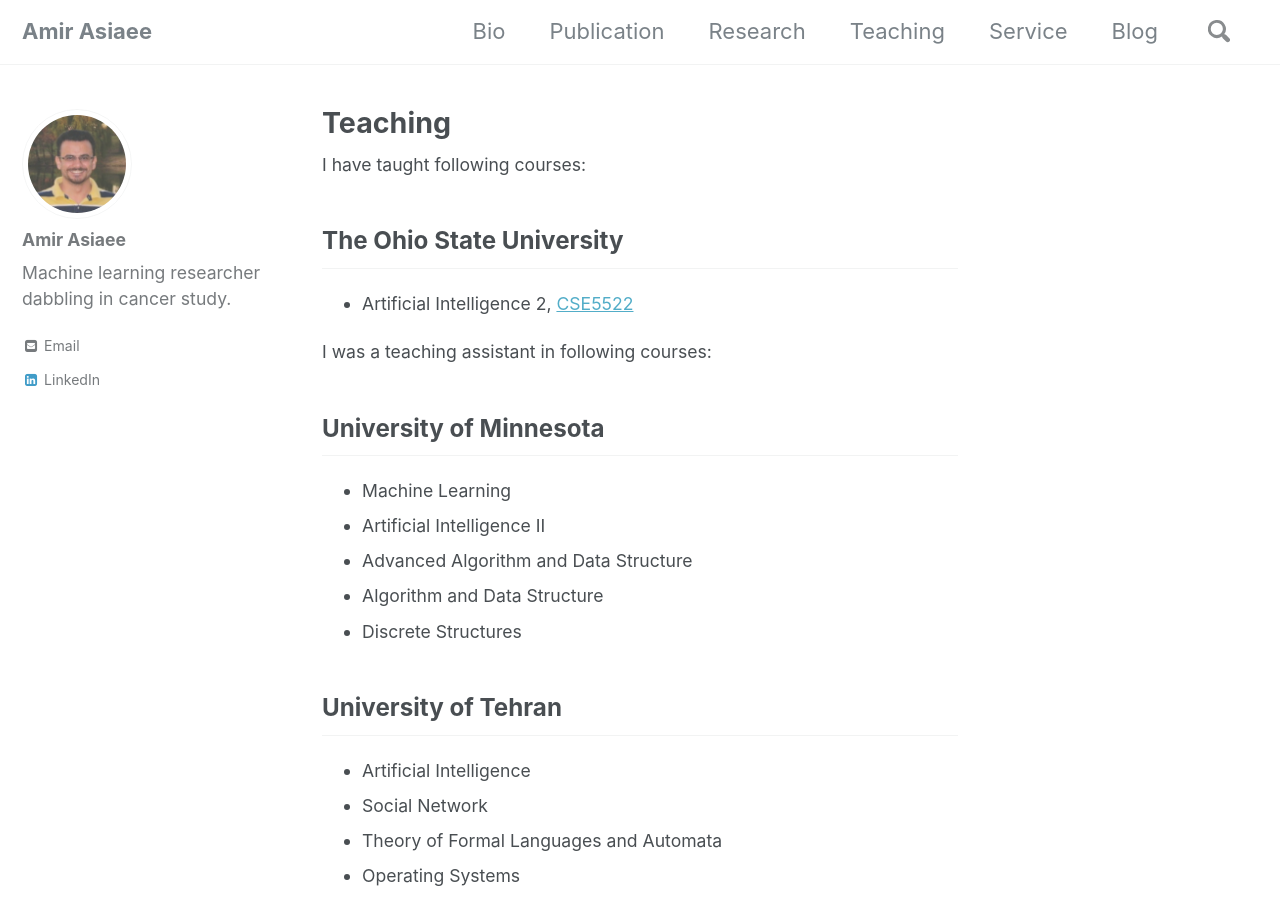
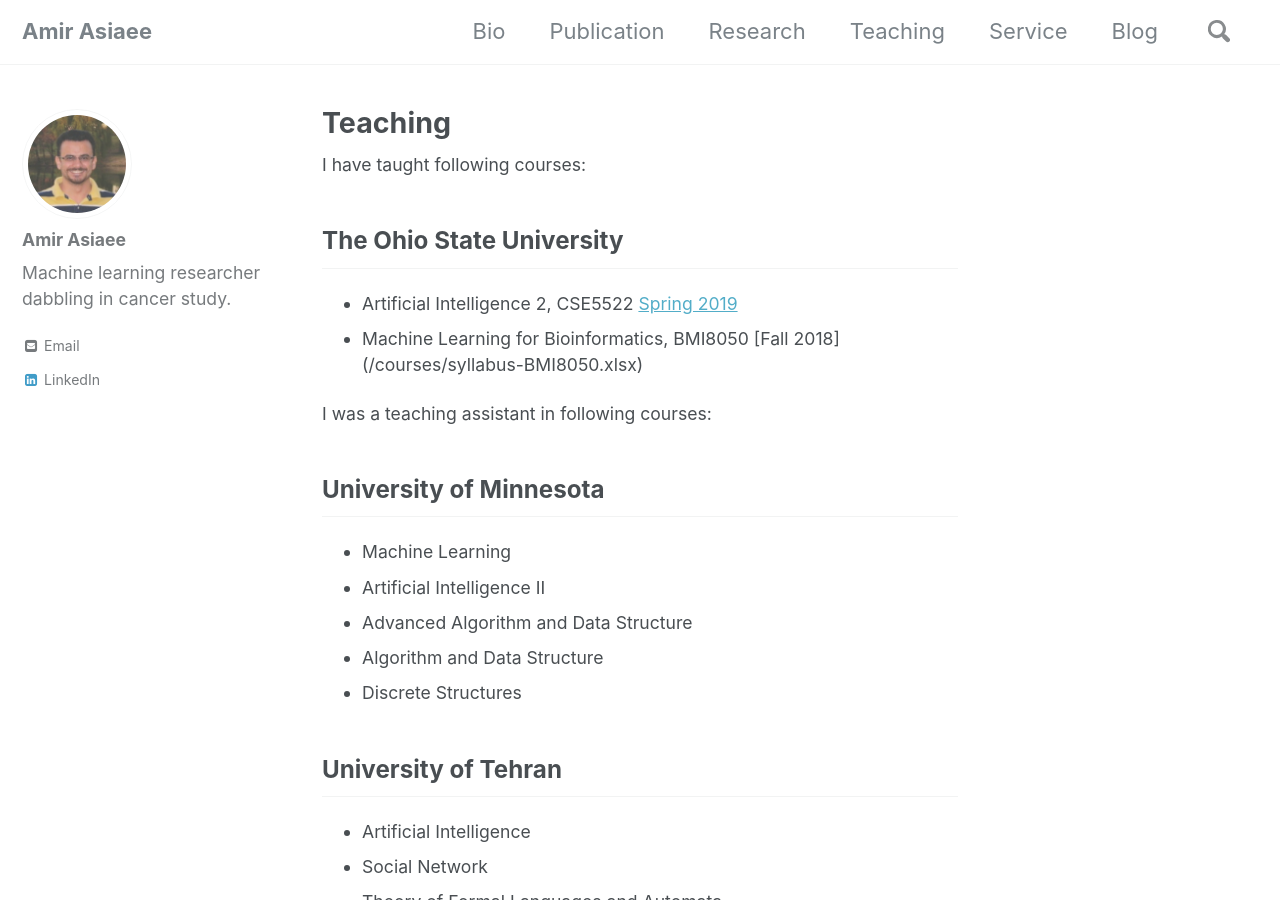
Before and after one commit to aasiaeet/aasiaeet.github.io, a Jekyll site: the page built from _pages/teaching.html, in a window 1280 px wide and 900 px high. Built offline with Jekyll 4.4.1, drawn with Linux system fonts in a browser that asks for light colours; nearby versions of some CDN libraries.

Commit message:
BMI course added.

```diff
--- a/_pages/teaching.html
+++ b/_pages/teaching.html
@@ -8,7 +8,8 @@
 "
 I have taught following courses:
 ## The Ohio State University
-- Artificial Intelligence 2, [CSE5522](/courses/syllabus-CSE5522.pdf)
+- Artificial Intelligence 2, CSE5522 [Spring 2019](/courses/syllabus-CSE5522.pdf)
+- Machine Learning for Bioinformatics, BMI8050 [Fall 2018] (/courses/syllabus-BMI8050.xlsx)
 
 I was a teaching assistant in following courses:
 ## University of Minnesota
```
Also changed, not shown: 1 other file.
